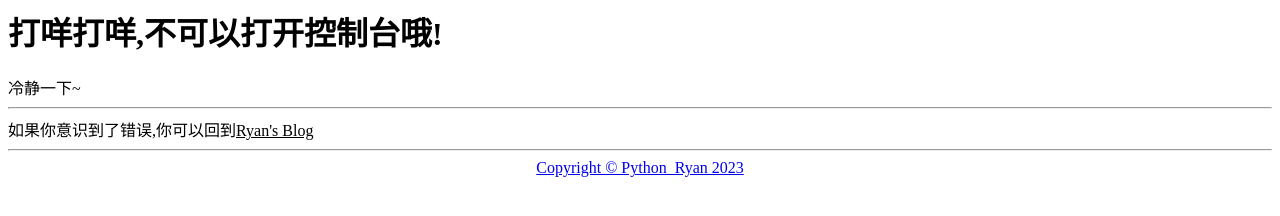
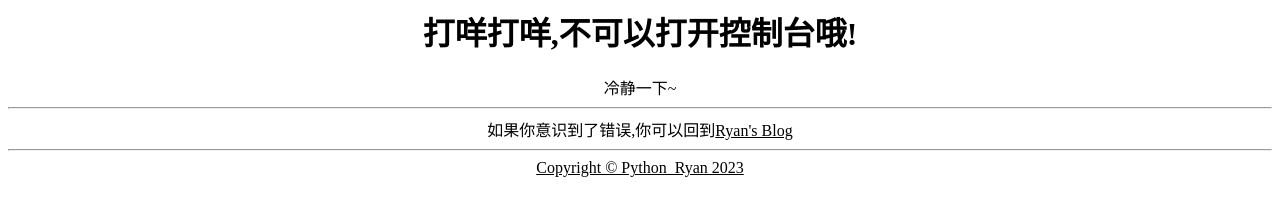
Before and after one commit to Ryan83602/free-cdn, a plain HTML site: page consoleban.html in a window 1280 px wide. Drawn offline with Linux system fonts and the light colour scheme.

Commit message:
Update consoleban.html

```diff
--- a/consoleban.html
+++ b/consoleban.html
@@ -1,12 +1,12 @@
 <meta charset="utf-8">
 <title>打咩打咩,不可以打开控制台哦!</title>
-<h1>打咩打咩,不可以打开控制台哦!</h1>
-冷静一下~
+<center><h1>打咩打咩,不可以打开控制台哦!</h1></center>
+<center>冷静一下~</center>
 <hr>
-如果你意识到了错误,你可以回到<a href="https://www.moezz.cn" style="color:black">Ryan's Blog</a>
+<center>如果你意识到了错误,你可以回到<a href="https://www.moezz.cn" style="color:black">Ryan's Blog</a></center>
 <hr>
 <script>
            var date = new Date();
            var y=date.getFullYear();
-           document.write(`<a href="https://www.moezz.cn"><center>Copyright © Python_Ryan ${y}</center></a>`)
+           document.write(`<a href="https://www.moezz.cn" style="color:black"><center>Copyright © Python_Ryan ${y}</center></a>`)
 </script>
```
